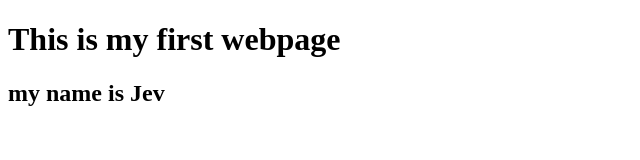
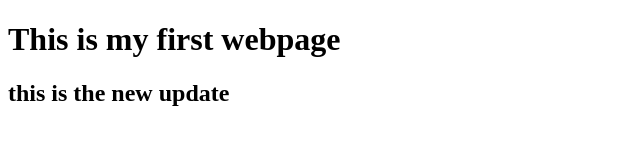
Before and after one commit to kelics/firstProject, a plain HTML site: page index.html in a window 1280 px wide. Shown: the whole page, without its empty margins (0-640 px from the left). Drawn offline with Linux system fonts and the light colour scheme.

Commit message:
no messages

```diff
--- a/index.html
+++ b/index.html
@@ -6,6 +6,6 @@
 </head>
 <body>
 <h1>This is my first webpage</h1>
-<h2>my name is Jev</h2>
+<h2>this is the new update</h2>
 </body>
 </html>
```
